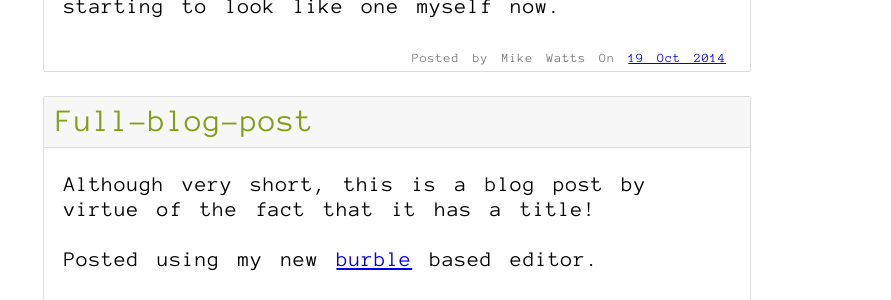
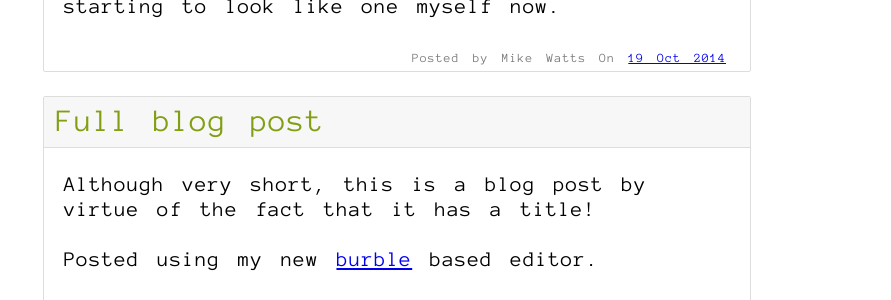
Before and after one commit to MalphasWats/MalphasWats.github.io, a Jekyll site: the page built from index.html, in a window 1280 px wide and 900 px high, scrolled down 4600 px. Shown: the part 155-455 px from the top of the window, without its empty margins (389-1280 px from the left). Built offline with Jekyll 4.4.1, drawn with Linux system fonts in a browser that asks for light colours; Markdown is read by kramdown in place of the engine named in the settings.

```diff
--- a/_posts/2014-10-18-Full-blog-post.markdown
+++ b/_posts/2014-10-18-Full-blog-post.markdown
@@ -1,6 +1,6 @@
 ---
 layout: post
-title: Full-blog-post
+title: Full blog post
 date: 2014-10-18 14:03:00
 ---
 Although very short, this is a blog post by virtue of the fact that it has a title!
```
